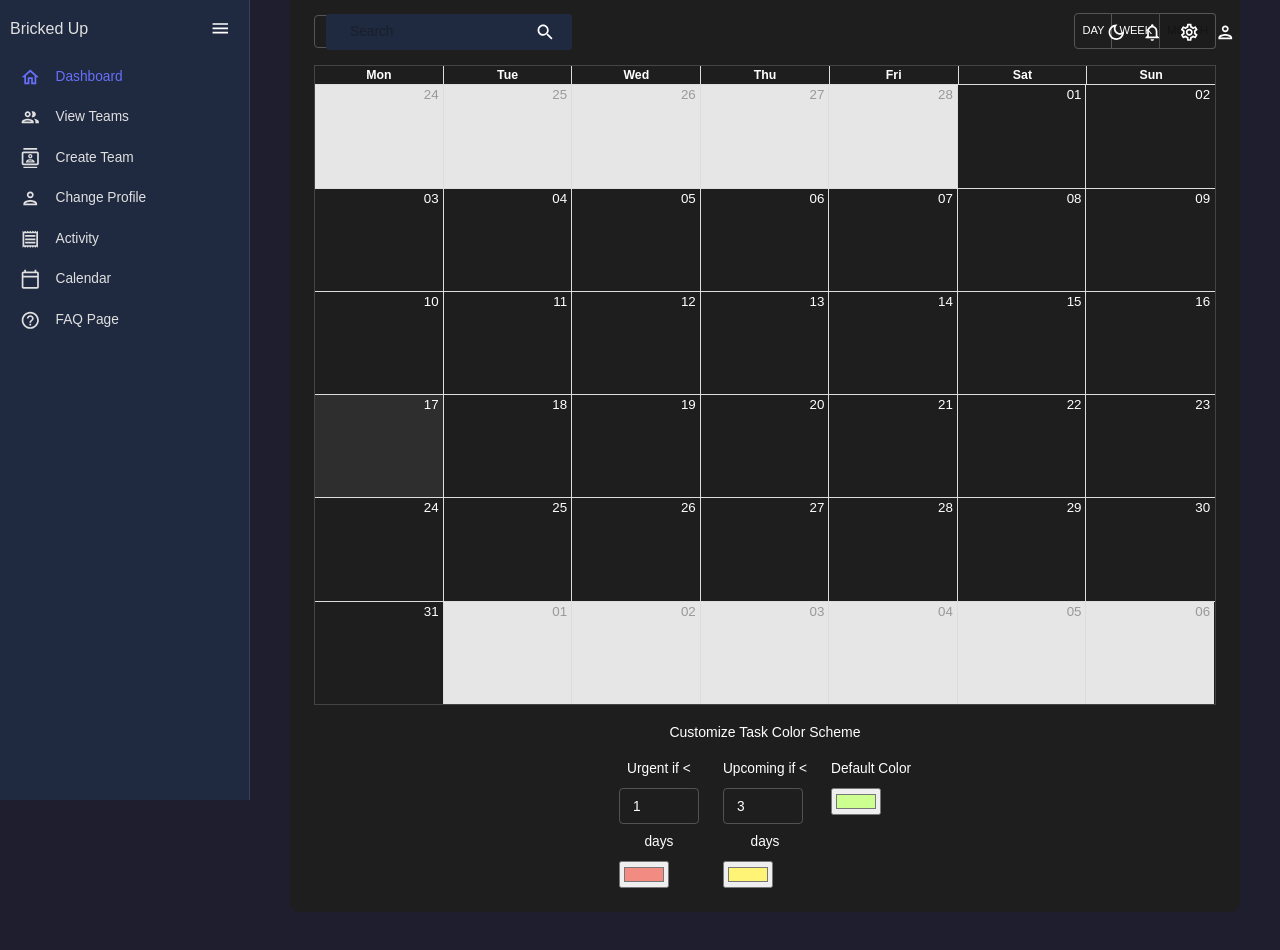
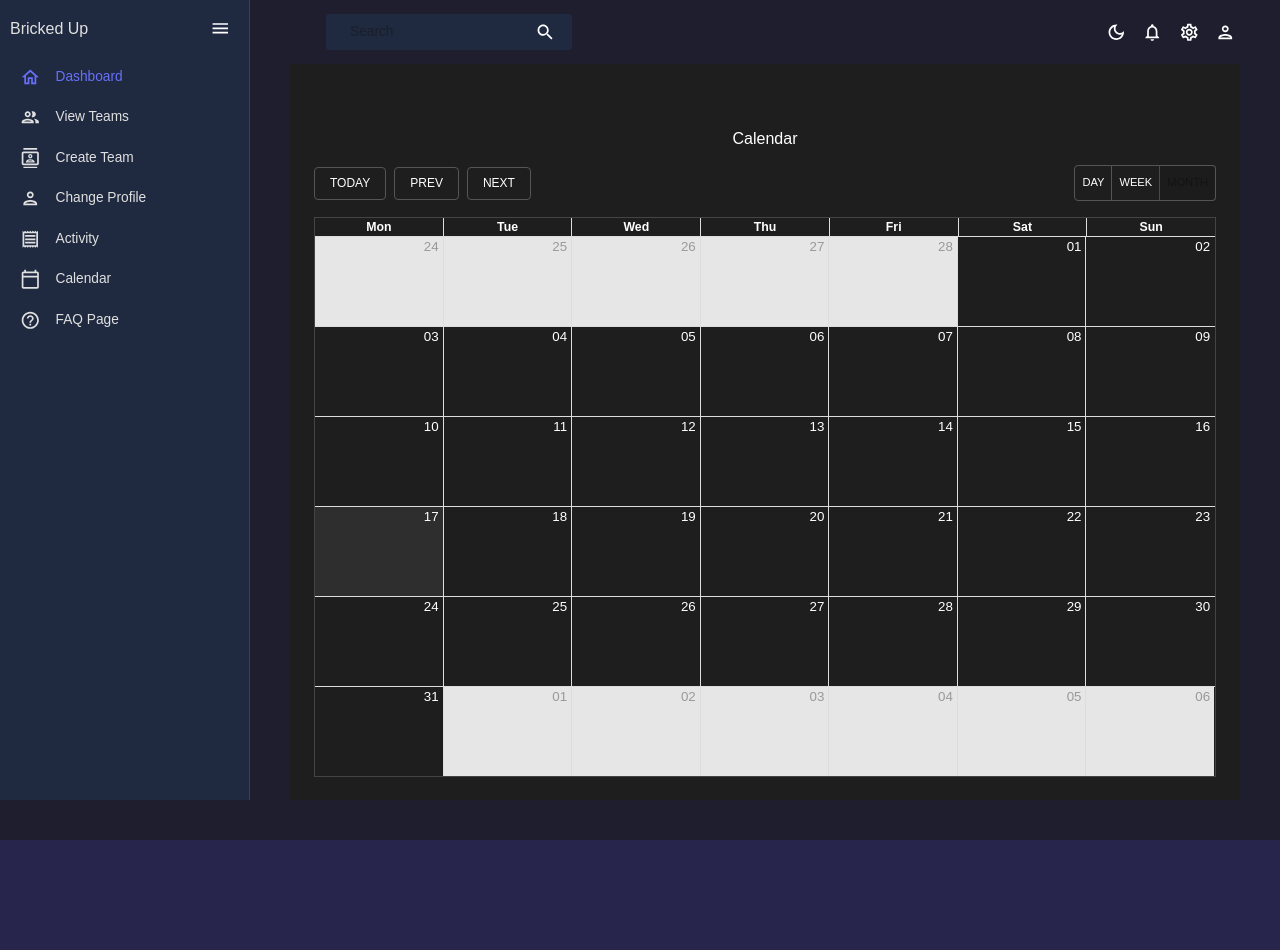
Before and after one commit to bricked-up/Frontend, a React (Create React App) app: page /calendar in a window 1280 px wide. After the commit the page ends 840 px from the top, so only its background shows below. Built offline with nearby package versions, Linux system fonts and the light colour scheme.

Commit message:
customecalendar edits

```diff
--- a/src/Components/Calendar/CustomCalendar.tsx
+++ b/src/Components/Calendar/CustomCalendar.tsx
@@ -1,15 +1,20 @@
 import React, { useState, useEffect } from "react";
-import { Box, Typography, Button, Stack, TextField } from "@mui/material";
+import {
+  Box,
+  Typography,
+  Button,
+  Stack,
+  TextField,
+  ToggleButton,
+  ToggleButtonGroup,
+} from "@mui/material";
 import { Calendar, dateFnsLocalizer, View, NavigateAction } from "react-big-calendar";
 import { format, parse, startOfWeek, getDay, differenceInDays } from "date-fns";
 import { useNavigate } from "react-router-dom";
 import "react-big-calendar/lib/css/react-big-calendar.css";
 import "../../css/CalendarStyles.css";
 
-// Import missing components from Material UI
-import { ToggleButton, ToggleButtonGroup } from '@mui/material';
-
-// Localizer setup for the calendar using date-fns
+// Setup localization
 const locales = {};
 const localizer = dateFnsLocalizer({
   format,
@@ -19,7 +24,7 @@ const localizer = dateFnsLocalizer({
   locales,
 });
 
-// Sample events for the calendar
+// Sample calendar events
 const events = [
   { title: "DevOps: Deploy API", start: new Date("2025-04-21T10:00"), end: new Date("2025-04-21T11:00"), channel: "devops" },
   { title: "Frontend: Update UI", start: new Date("2025-04-25T14:00"), end: new Date("2025-04-25T15:00"), channel: "frontend" },
@@ -27,73 +32,77 @@ const events = [
   { title: "Design: Create Wireframe", start: new Date("2025-04-22T13:00"), end: new Date("2025-04-22T14:00"), channel: "design" },
 ];
 
-function CustomCalendar() {
+// Type-safe keys
+type ThresholdKey = "urgentThreshold" | "upcomingThreshold";
+type ColorKey = "urgentColor" | "upcomingColor" | "defaultColor";
+
+const CustomCalendar = () => {
   const navigate = useNavigate();
   const [view, setView] = useState<View>("month");
   const [date, setDate] = useState(new Date());
 
-  // Settings for the calendar (color scheme and thresholds for task types)
-  const [settings, setSettings] = useState({
-    urgentThreshold: 1,  // Days threshold for urgent tasks
-    upcomingThreshold: 3, // Days threshold for upcoming tasks
-    urgentColor: "#f28b82", // Urgent color
-    upcomingColor: "#fff475", // Upcoming color
-    defaultColor: "#ccff90", // Default task color
+  const [settings, setSettings] = useState<{
+    urgentThreshold: number;
+    upcomingThreshold: number;
+    urgentColor: string;
+    upcomingColor: string;
+    defaultColor: string;
+  }>({
+    urgentThreshold: 1,
+    upcomingThreshold: 3,
+    urgentColor: "#f28b82",
+    upcomingColor: "#fff475",
+    defaultColor: "#ccff90",
   });
 
   useEffect(() => {
-    // Load settings from localStorage if available
-    const storedSettings = localStorage.getItem("calendarSettings");
-    if (storedSettings) {
-      setSettings(JSON.parse(storedSettings));
-    }
+    const stored = localStorage.getItem("calendarSettings");
+    if (stored) setSettings(JSON.parse(stored));
   }, []);
 
-  // Handler to update settings (e.g., task color thresholds)
-  const handleSettingChange = (field: string, value: string | number) => {
-    setSettings((prev) => {
-      const newSettings = { ...prev, [field]: value };
-      // Save settings to localStorage (comment out when moving to backend)
-      localStorage.setItem("calendarSettings", JSON.stringify(newSettings));
-      return newSettings;
-    });
+  const handleSettingChange = (field: ThresholdKey | ColorKey, value: number | string) => {
+    const updated = { ...settings, [field]: value };
+    setSettings(updated);
+    localStorage.setItem("calendarSettings", JSON.stringify(updated));
   };
 
-  // Function to determine the style of the event based on urgency
   const eventStyleGetter = (event: any) => {
     const now = new Date();
     const diff = differenceInDays(event.start, now);
 
-    // Determine background color based on thresholds and task urgency
     if (diff < settings.urgentThreshold) {
       return { style: { backgroundColor: settings.urgentColor, color: "#000" } };
-    }
-    if (diff < settings.upcomingThreshold) {
+    } else if (diff < settings.upcomingThreshold) {
       return { style: { backgroundColor: settings.upcomingColor, color: "#000" } };
     }
     return { style: { backgroundColor: settings.defaultColor, color: "#000" } };
   };
 
-  // Function to handle navigation between different calendar views
-  const handleNavigate = (currentDate: Date, currentView: View, action: NavigateAction) => {
-    // This function helps to navigate to the previous/next date based on the action (PREV/NEXT)
+  const handleNavigate = (currentDate: Date, _: View, action: NavigateAction) => {
     const newDate = new Date(currentDate);
-    if (action === "PREV") {
-      newDate.setDate(newDate.getDate() - 1);
-    } else if (action === "NEXT") {
-      newDate.setDate(newDate.getDate() + 1);
-    }
+    if (action === "PREV") newDate.setDate(newDate.getDate() - 1);
+    else if (action === "NEXT") newDate.setDate(newDate.getDate() + 1);
     setDate(newDate);
   };
 
+  const settingConfig: {
+    label: string;
+    threshold?: ThresholdKey;
+    color: ColorKey;
+  }[] = [
+    { label: "Urgent if <", threshold: "urgentThreshold", color: "urgentColor" },
+    { label: "Upcoming if <", threshold: "upcomingThreshold", color: "upcomingColor" },
+    { label: "Default Color", color: "defaultColor" },
+  ];
+
   return (
-    <Box width="100%" p={3} bgcolor="#1e1e1e" minHeight="100vh" borderRadius={2}>
+    <Box sx={{ paddingTop: "64px", maxHeight: "calc(100vh - 64px)", overflowY: "auto", bgcolor: "#1e1e1e", px: 3 }}>
       <Typography variant="h5" sx={{ color: "#fff", mb: 2, textAlign: "center" }}>
         Calendar
       </Typography>
 
-      {/* Toolbar with Calendar Controls (Today, Prev, Next buttons, and View Selector) */}
-      <Stack direction="row" justifyContent="space-between" alignItems="center" spacing={2} sx={{ mb: 2 }}>
+      {/* Controls */}
+      <Stack direction={{ xs: "column", sm: "row" }} justifyContent="space-between" alignItems="center" spacing={2} sx={{ mb: 2 }}>
         <Stack direction="row" spacing={1}>
           <Button variant="outlined" onClick={() => setDate(new Date())} sx={{ color: "#fff", borderColor: "#555" }}>
             Today
@@ -105,8 +114,6 @@ function CustomCalendar() {
             Next
           </Button>
         </Stack>
-
-        {/* Toggle Buttons for Day, Week, Month Views */}
         <ToggleButtonGroup value={view} exclusive onChange={(_, v) => v && setView(v)} size="small">
           <ToggleButton value="day" sx={{ color: "#fff", borderColor: "#555" }}>Day</ToggleButton>
           <ToggleButton value="week" sx={{ color: "#fff", borderColor: "#555" }}>Week</ToggleButton>
@@ -114,8 +121,8 @@ function CustomCalendar() {
         </ToggleButtonGroup>
       </Stack>
 
-      {/* Calendar Display */}
-      <Box sx={{ height: "80vh" }}>
+      {/* Calendar */}
+      <Box sx={{ height: "70vh", mb: 3 }}>
         <Calendar
           localizer={localizer}
           events={events}
@@ -132,62 +139,47 @@ function CustomCalendar() {
         />
       </Box>
 
-      {/* Color Customization Options Below the Calendar */}
-      <Box sx={{ mt: 2, textAlign: "center", color: "#fff" }}>
-        <Typography variant="h6" sx={{ color: "#fff", mb: 2 }}>
+      {/* Color Customization */}
+      <Box sx={{ color: "#fff", mt: 3 }}>
+        <Typography variant="h6" sx={{ textAlign: "center", mb: 2 }}>
           Customize Task Color Scheme
         </Typography>
-        <Stack direction="row" spacing={3} justifyContent="center">
-          <Stack spacing={1}>
-            <Typography sx={{ color: "#fff" }}>Urgent if &lt;</Typography>
+        <Stack
+          direction={{ xs: "column", sm: "row" }}
+          justifyContent="center"
+          alignItems="center"
+          spacing={4}
+        >
+          {settingConfig.map(({ label, threshold, color }) => (
+            <Stack key={label} spacing={1} alignItems="center">
+              <Typography>{label}</Typography>
+              {threshold && (
+                <>
                   <TextField
                     type="number"
-              value={settings.urgentThreshold}
-              onChange={(e) => handleSettingChange("urgentThreshold", parseInt(e.target.value))}
+                    value={settings[threshold]}
+                    onChange={(e) => handleSettingChange(threshold, parseInt(e.target.value))}
                     sx={{ width: 80 }}
                     variant="outlined"
                     size="small"
                     InputProps={{ sx: { color: "#fff" } }}
-              InputLabelProps={{ sx: { color: "#fff" } }}
+                    inputProps={{ style: { textAlign: "center" } }}
                   />
-            <Typography sx={{ color: "#fff" }}>days</Typography>
+                  <Typography sx={{ fontSize: 12, color: "#aaa" }}>days</Typography>
+                </>
+              )}
               <input
                 type="color"
-              value={settings.urgentColor}
-              onChange={(e) => handleSettingChange("urgentColor", e.target.value)}
+                value={settings[color]}
+                onChange={(e) => handleSettingChange(color, e.target.value)}
+                style={{ width: 40, height: 30, border: "none", background: "transparent" }}
               />
             </Stack>
-          <Stack spacing={1}>
-            <Typography sx={{ color: "#fff" }}>Upcoming if &lt;</Typography>
-            <TextField
-              type="number"
-              value={settings.upcomingThreshold}
-              onChange={(e) => handleSettingChange("upcomingThreshold", parseInt(e.target.value))}
-              sx={{ width: 80 }}
-              variant="outlined"
-              size="small"
-              InputProps={{ sx: { color: "#fff" } }}
-              InputLabelProps={{ sx: { color: "#fff" } }}
-            />
-            <Typography sx={{ color: "#fff" }}>days</Typography>
-            <input
-              type="color"
-              value={settings.upcomingColor}
-              onChange={(e) => handleSettingChange("upcomingColor", e.target.value)}
-            />
-          </Stack>
-          <Stack spacing={1}>
-            <Typography sx={{ color: "#fff" }}>Default Color</Typography>
-            <input
-              type="color"
-              value={settings.defaultColor}
-              onChange={(e) => handleSettingChange("defaultColor", e.target.value)}
-            />
-          </Stack>
+          ))}
         </Stack>
       </Box>
     </Box>
   );
-}
+};
 
 export default CustomCalendar;
```
Lines whose indentation alone changed are shown as unchanged.
